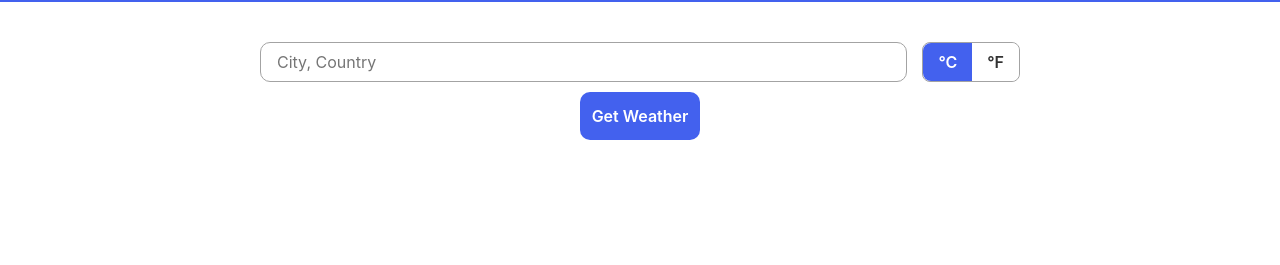
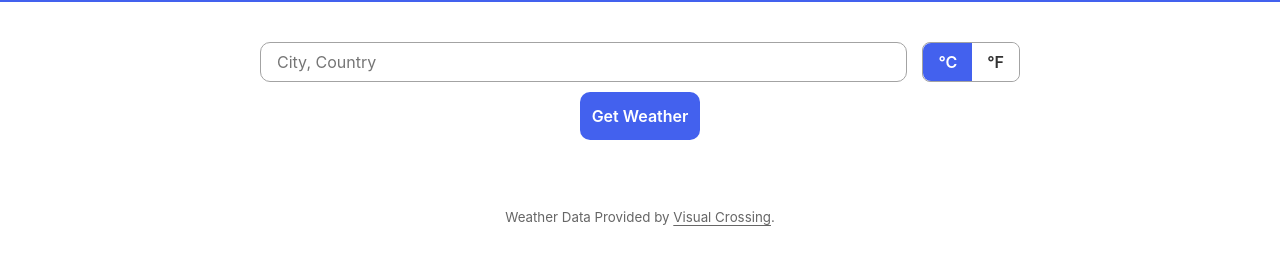
Before and after one commit to skamprogiannis/weather-app, a website built with webpack: page src/index.html in a window 1280 px wide. Shown: the part 81-346 px from the top of the page. Built offline with nearby package versions, Linux system fonts and the light colour scheme; some packages are replaced by stand-ins of ours.

Commit message:
fix(ui): credit weather data provider

```diff
--- a/src/index.html
+++ b/src/index.html
@@ -88,5 +88,12 @@
       </div>
     </section>
   </main>
+
+  <footer class="site-footer">
+    <small>
+      Weather Data Provided by
+      <a href="https://www.visualcrossing.com/weather-data" rel="external">Visual Crossing</a>.
+    </small>
+  </footer>
 </body>
 </html>
--- a/src/styles.css
+++ b/src/styles.css
@@ -79,7 +79,6 @@ body {
   font-family: -apple-system, BlinkMacSystemFont, "Segoe UI", Helvetica, Arial,
     sans-serif;
   min-height: 100vh;
-  padding-bottom: 20px;
   background-color: var(--secondary-background-color);
   color: var(--main-text-color);
 }
@@ -240,6 +239,27 @@ h1 {
 
 .form-status[data-state="success"] {
   color: var(--success-text-color);
+}
+
+.site-footer {
+  padding: 12px 20px 20px;
+  color: var(--detail-label-color);
+  text-align: center;
+}
+
+.site-footer a {
+  color: inherit;
+  text-underline-offset: 0.2em;
+}
+
+.site-footer a:hover {
+  color: var(--main-text-color);
+}
+
+.site-footer a:focus-visible {
+  border-radius: 2px;
+  outline: 3px solid var(--focus-color);
+  outline-offset: 3px;
 }
 
 /* Header with form styles */
```
